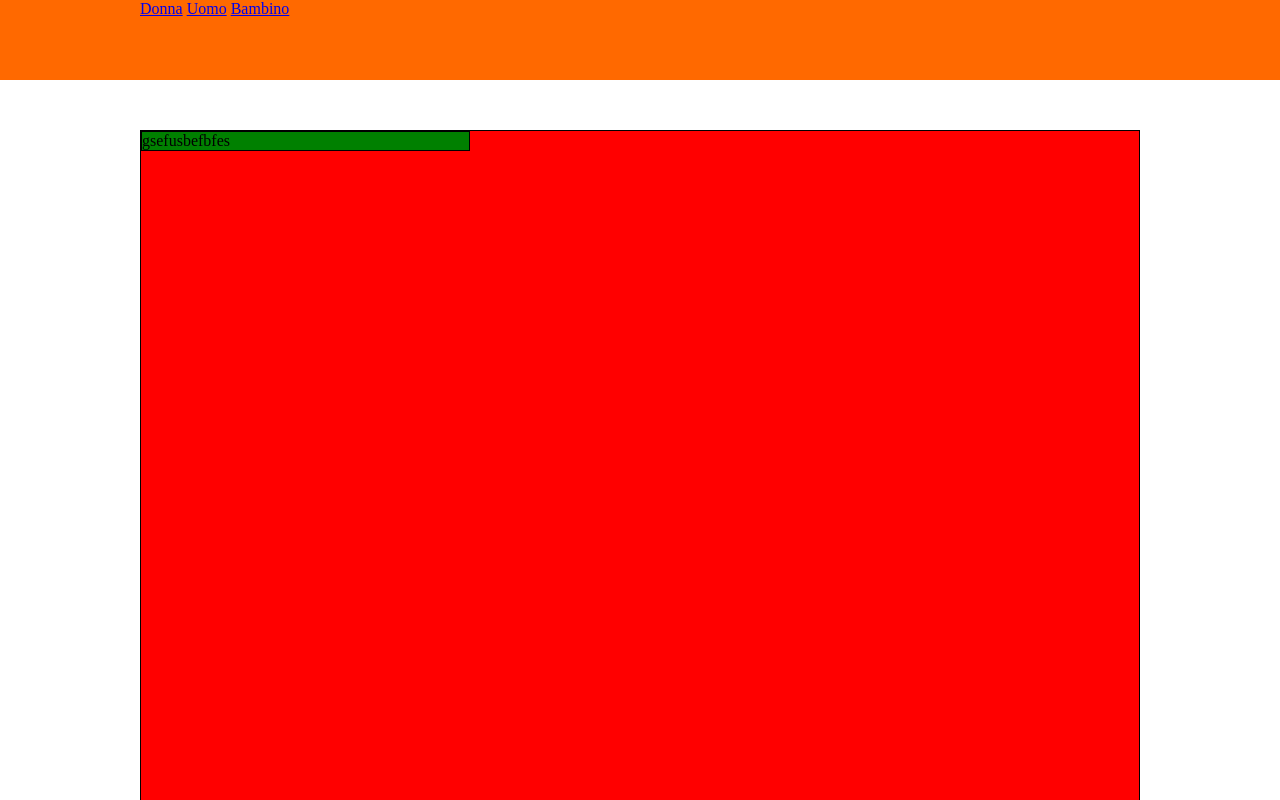
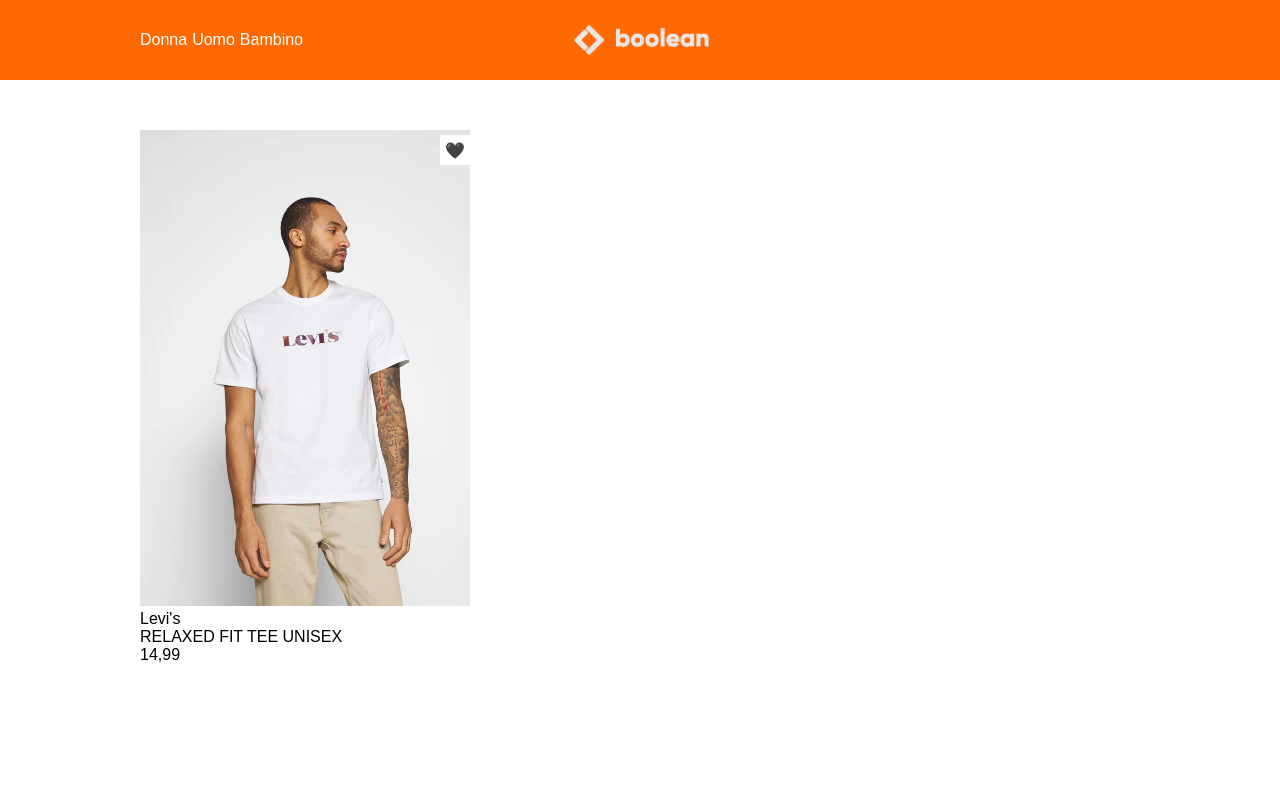
Before and after one commit to silvialep/html-css-boolando, a plain HTML site: page index.html in a window 1280 px wide. Shown: the top 800 px of the page. Drawn offline with Linux system fonts and the light colour scheme.

Commit message:
feat: img hover + img caption + heart square

```diff
--- a/css/style.css
+++ b/css/style.css
@@ -2,12 +2,33 @@
     margin: 0;
     padding: 0;
     box-sizing: border-box;
+    font-family: sans-serif;
 }
+
 
 .contenitore-centrato {
     margin: 0 auto;
     max-width: 1000px;
 }
+
+a:link {
+    color: white;
+    font-weight: 500;
+    text-decoration: none;
+}
+
+a:visited {
+    color: white;
+}
+
+a:hover {
+    text-decoration: underline;
+}
+
+
+
+/* ___________barra superiore___________ */
+
 
 nav {
     width: 100%;
@@ -29,7 +50,24 @@ nav {
 }
 
 .links-top-left {
+    display: flex;
+    justify-content: space-around;
+    align-items: center;
+    gap: 5px;
+}
 
+.logo {
+    display: flex;
+    justify-content: center;
+    align-items: center;
+}
+
+.logo img {
+    width: 20%;
+}
+
+.user-links {
+    min-width: 160px;
 }
 
 
@@ -41,27 +79,46 @@ nav {
 
 /* ________sezione centrale__________ */
 
-main {
-}
 
 .esposizione {
     margin-top: 130px;
 }
 
 .esposizione .row {
-
-
-    /* debug */
-    height: 1000px;
-    background-color: red;
-    border: 1px solid black;
+    display: flex;
+    gap: 20px;
 }
 
 .card {
     width: 33%;
-    /* height: 100%; */
+    position: relative;
+}
 
-    /* debug */
-    background-color: green;
-    border: 1px solid black;
+.card figure .foto-vista {
+    position: relative;
+    width: 100%;
 }
+
+.card figure .foto-doppia {
+    width: 100%;
+    opacity: 0;
+    position: absolute;
+    top: 0;
+    left: 0;
+}
+
+.card:hover .foto-doppia {
+    opacity: 1;
+}
+
+.cuore {
+    width: 30px;
+    height: 30px;
+    background-color: white;
+    position: absolute;
+    right: 0;
+    top: 5px;
+    display: flex;
+    justify-content: center;
+    align-items: center;
+}
--- a/index.html
+++ b/index.html
@@ -18,7 +18,7 @@
 
                 </div>
                 <div class="logo">
-
+                    <img src="img/boolean-logo.png" alt="logo Boolean">
                 </div>
                 <div class="user-links">
 
@@ -34,10 +34,38 @@
         <div class="esposizione contenitore-centrato">
             <section class="row">
                 <div class="card">
-                    gsefusbefbfes
+                    <figure>
+                        <img class="foto-vista" src="img/1.webp" alt="uomo1">
+                        <img class="foto-doppia" src="img/1b.webp" alt="uomo2">
+                        <figcaption>
+                            <div class="marca">
+                                Levi's
+                            </div>
+                            <div class="nome-prodotto">
+                                RELAXED FIT TEE UNISEX
+                            </div>
+                            <div class="prezzo">
+                                14,99
+                            </div>
+                        </figcaption>
+                    </figure>
+
+                    <div class="cuore">
+                        &#128420;
+                    </div>
+
+                    <div class="perc-sconto">
+
+                    </div>
+
+                    <div class="sostenib">
+
+                    </div>
                 </div>
 
+
             </section>
+
 
         </div>
     </main>
```
